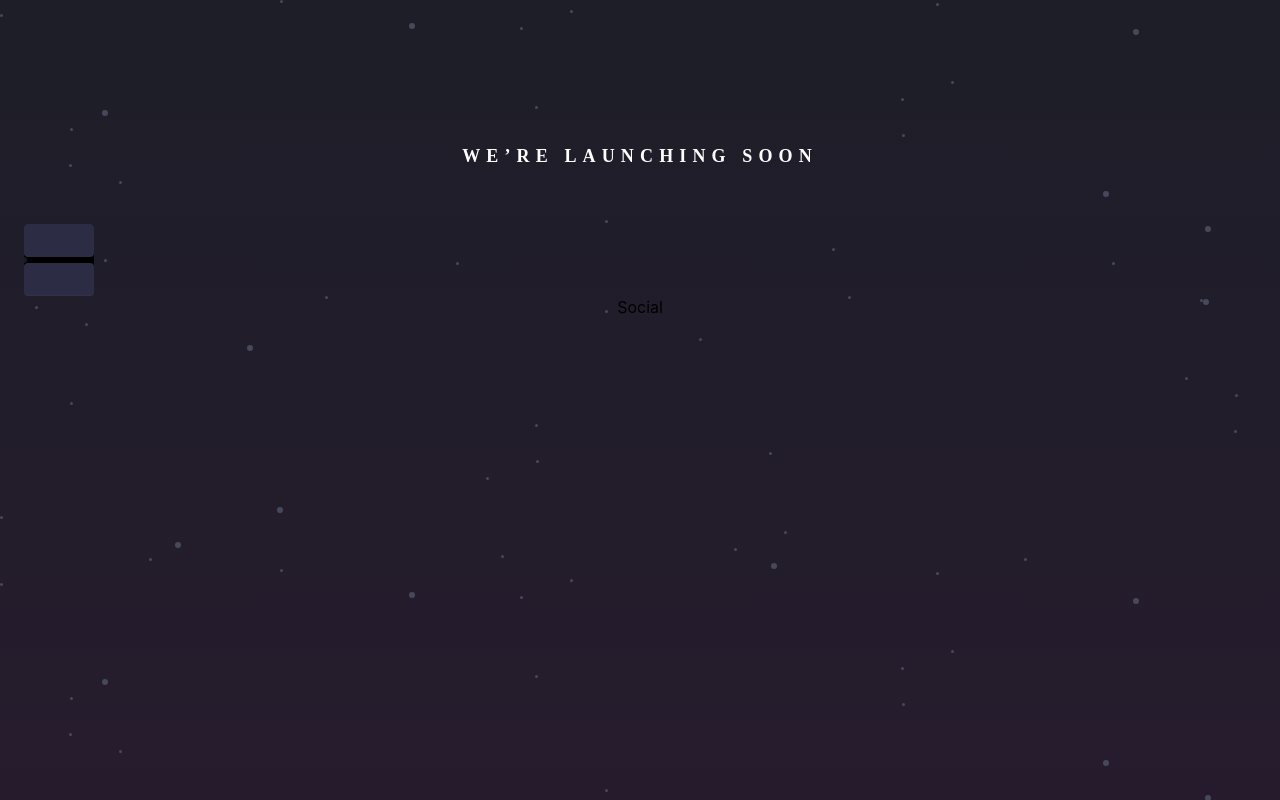
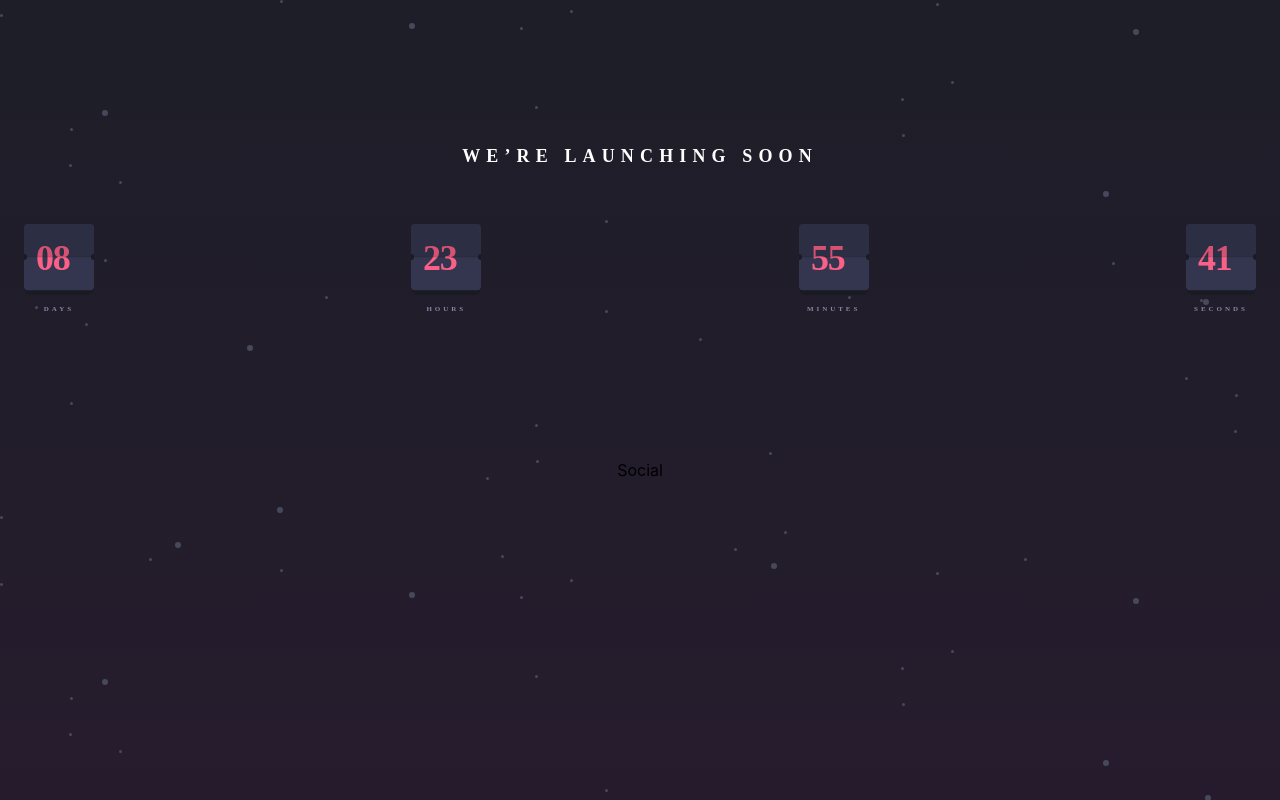
Before and after one commit to roodhouse/frontend-mentor-launch-countdown, a React (Create React App) app: page / in a window 1280 px wide. Built offline with nearby package versions, Linux system fonts and the light colour scheme; the HTML template or start-up script is replaced by a standard one.

Commit message:
countdown done

```diff
--- a/src/App.js
+++ b/src/App.js
@@ -11,7 +11,7 @@ function App() {
         <div id='bodyWrapper' className='mb-[54px]'>
           <Body />
         </div>
-        <div id='countdownWrapper'>
+        <div id='countdownWrapper' className='mb-[163px]'>
           <Countdown />
         </div>
         <div id='socialWrapper'>
--- a/src/components/Countdown.jsx
+++ b/src/components/Countdown.jsx
@@ -1,19 +1,24 @@
 import React from 'react'
-// utilize svg on both sides, remove one layer of background...
+import Day from './countdown/Day'
+import Hour from './countdown/Hour'
+import Min from './countdown/Min'
+import Second from './countdown/Second'
+
 function Countdown() {
   return (
     <>
-      <div id="countdownContainer">
-        <div id="dayContainer" className='w-[70px] h-[71px] bg-black rounded-[4px_4px_4px_4px] '>
-          <div id="dayTop" className='w-[70px] h-[33px] rounded-[4px_4px_4px_4px] bg-darkDesaturatedBlue opacity-[0.85]'></div>
-          <div id="ovalContainer">
-            <div id="ovalOne" className=''><svg xmlns="http://www.w3.org/2000/svg" width="3" height="6" viewBox="0 0 3 6" fill="none">
-  <circle cy="3" r="3" fill="#191A23"/>
-</svg></div>
-            <div id="bar"></div>
-            <div id="ovalTwo"></div>
-          </div>
-          <div id="dayBottom" className='w-[70px] h-[33px] rounded-[4px_4px_4px_4px] bg-darkDesaturatedBlue opacity-[0.85]'></div>
+      <div id="countdownContainer" className='flex justify-between'>
+        <div id="dayWrapper">
+          <Day />
+        </div>
+        <div id="hourWrapper">
+          <Hour />
+        </div>
+        <div id="minWrapper">
+          <Min />
+        </div>
+        <div id="secondsWrapper">
+          <Second />
         </div>
       </div>
     </>
--- /dev/null
+++ b/src/components/countdown/Day.jsx
@@ -0,0 +1,33 @@
+import React from 'react'
+
+function Day() {
+  return (
+    <>
+        <div id="dayContainer" className='w-[70px] h-[71px]'>
+          <div id="daySvgContainer" className='mb-[9px]'>
+            <svg id="daySvg" width="70" height="71" viewBox="0 0 70 71" fill="none" xmlns="http://www.w3.org/2000/svg">
+              <g clip-path="url(#clip0_0_79)">
+                <rect width="70" height="71" rx="8" fill="#191A23"/>
+                <rect width="70" height="66.2667" rx="4" fill="#343650"/>
+                <text x='17%' y='65%' className='fill-softRed font-["Red_Hat_Text"] text-4xl leading-[71px] font-bold tracking-[-1.08px]'>08</text>
+                <path opacity="0.150646" d="M0 33H70V4C70 1.79086 68.2091 0 66 0H4C1.79086 0 0 1.79086 0 4V33Z" fill="black"/>
+                <rect opacity="0.253046" y="32.7633" width="70" height="0.473333" fill="black"/>
+                <circle cy="33" r="3" fill="#191A23"/>
+                <circle cx="3" cy="3" r="3" transform="matrix(-1 0 0 1 73 30)" fill="#191A23"/>
+              </g>
+              <defs>
+                <clipPath id="clip0_0_79">
+                <rect width="70" height="71" fill="white"/>
+                </clipPath>
+              </defs>
+            </svg>
+          </div>
+          <div id="dayCopyContainer" className='text-grayishBlue font-["Red_Hat_Text"] text-[7px] font-bold tracking-[2.959px] text-center'>
+            <p>DAYS</p>
+          </div>
+        </div>
+    </>
+  )
+}
+
+export default Day
--- /dev/null
+++ b/src/components/countdown/Hour.jsx
@@ -0,0 +1,33 @@
+import React from 'react'
+
+function Hour() {
+  return (
+    <>
+        <div id="hourContainer" className='w-[70px] h-[71px]'>
+          <div id="hourSvgContainer" className='mb-[9px]'>
+            <svg id="hourSvg" width="70" height="71" viewBox="0 0 70 71" fill="none" xmlns="http://www.w3.org/2000/svg">
+              <g clip-path="url(#clip0_0_79)">
+                <rect width="70" height="71" rx="8" fill="#191A23"/>
+                <rect width="70" height="66.2667" rx="4" fill="#343650"/>
+                <text x='17%' y='65%' className='fill-softRed font-["Red_Hat_Text"] text-4xl leading-[71px] font-bold tracking-[-1.08px]'>23</text>
+                <path opacity="0.150646" d="M0 33H70V4C70 1.79086 68.2091 0 66 0H4C1.79086 0 0 1.79086 0 4V33Z" fill="black"/>
+                <rect opacity="0.253046" y="32.7633" width="70" height="0.473333" fill="black"/>
+                <circle cy="33" r="3" fill="#191A23"/>
+                <circle cx="3" cy="3" r="3" transform="matrix(-1 0 0 1 73 30)" fill="#191A23"/>
+              </g>
+              <defs>
+                <clipPath id="clip0_0_79">
+                <rect width="70" height="71" fill="white"/>
+                </clipPath>
+              </defs>
+            </svg>
+          </div>
+          <div id="hourCopyContainer" className='text-grayishBlue font-["Red_Hat_Text"] text-[7px] font-bold tracking-[2.959px] text-center'>
+            <p>HOURS</p>
+          </div>
+        </div>
+    </>
+  )
+}
+
+export default Hour
--- /dev/null
+++ b/src/components/countdown/Min.jsx
@@ -0,0 +1,33 @@
+import React from 'react'
+
+function Min() {
+  return (
+    <>
+        <div id="minContainer" className='w-[70px] h-[71px]'>
+          <div id="minSvgContainer" className='mb-[9px]'>
+            <svg id="minSvg" width="70" height="71" viewBox="0 0 70 71" fill="none" xmlns="http://www.w3.org/2000/svg">
+              <g clip-path="url(#clip0_0_79)">
+                <rect width="70" height="71" rx="8" fill="#191A23"/>
+                <rect width="70" height="66.2667" rx="4" fill="#343650"/>
+                <text x='17%' y='65%' className='fill-softRed font-["Red_Hat_Text"] text-4xl leading-[71px] font-bold tracking-[-1.08px]'>55</text>
+                <path opacity="0.150646" d="M0 33H70V4C70 1.79086 68.2091 0 66 0H4C1.79086 0 0 1.79086 0 4V33Z" fill="black"/>
+                <rect opacity="0.253046" y="32.7633" width="70" height="0.473333" fill="black"/>
+                <circle cy="33" r="3" fill="#191A23"/>
+                <circle cx="3" cy="3" r="3" transform="matrix(-1 0 0 1 73 30)" fill="#191A23"/>
+              </g>
+              <defs>
+                <clipPath id="clip0_0_79">
+                <rect width="70" height="71" fill="white"/>
+                </clipPath>
+              </defs>
+            </svg>
+          </div>
+          <div id="minCopyContainer" className='text-grayishBlue font-["Red_Hat_Text"] text-[7px] font-bold tracking-[2.959px] text-center'>
+            <p>MINUTES</p>
+          </div>
+        </div>
+    </>
+  )
+}
+
+export default Min
--- /dev/null
+++ b/src/components/countdown/Second.jsx
@@ -0,0 +1,33 @@
+import React from 'react'
+
+function Second() {
+  return (
+    <>
+        <div id="secondContainer" className='w-[70px] h-[71px]'>
+          <div id="secondSvgContainer" className='mb-[9px]'>
+            <svg id="secondSvg" width="70" height="71" viewBox="0 0 70 71" fill="none" xmlns="http://www.w3.org/2000/svg">
+              <g clip-path="url(#clip0_0_79)">
+                <rect width="70" height="71" rx="8" fill="#191A23"/>
+                <rect width="70" height="66.2667" rx="4" fill="#343650"/>
+                <text x='17%' y='65%' className='fill-softRed font-["Red_Hat_Text"] text-4xl leading-[71px] font-bold tracking-[-1.08px]'>41</text>
+                <path opacity="0.150646" d="M0 33H70V4C70 1.79086 68.2091 0 66 0H4C1.79086 0 0 1.79086 0 4V33Z" fill="black"/>
+                <rect opacity="0.253046" y="32.7633" width="70" height="0.473333" fill="black"/>
+                <circle cy="33" r="3" fill="#191A23"/>
+                <circle cx="3" cy="3" r="3" transform="matrix(-1 0 0 1 73 30)" fill="#191A23"/>
+              </g>
+              <defs>
+                <clipPath id="clip0_0_79">
+                <rect width="70" height="71" fill="white"/>
+                </clipPath>
+              </defs>
+            </svg>
+          </div>
+          <div id="secondCopyContainer" className='text-grayishBlue font-["Red_Hat_Text"] text-[7px] font-bold tracking-[2.959px] text-center'>
+            <p>SECONDS</p>
+          </div>
+        </div>
+    </>
+  )
+}
+
+export default Second
--- a/tailwind.config.js
+++ b/tailwind.config.js
@@ -10,7 +10,7 @@ module.exports = {
       }
     },
     colors: {
-      grayishblue: 'hsl(237, 18%, 59%)',
+      grayishBlue: 'hsl(237, 18%, 59%)',
       softRed: 'hsl(345, 95%, 68%)',
       white: 'hsl(0, 0%, 100%)',
       darkDesaturatedBlue: '#343650',
```
